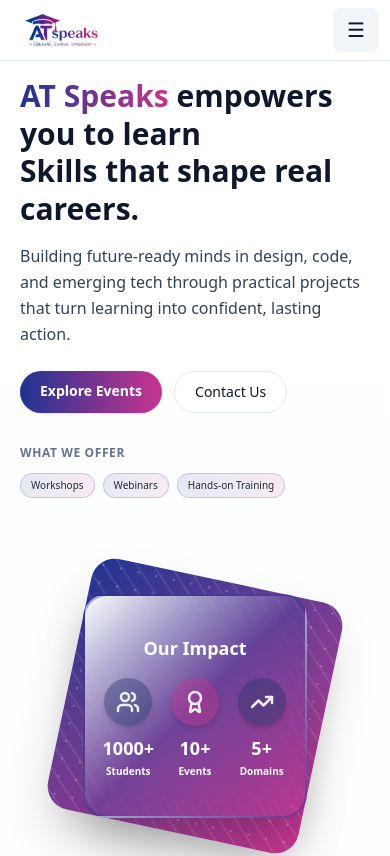
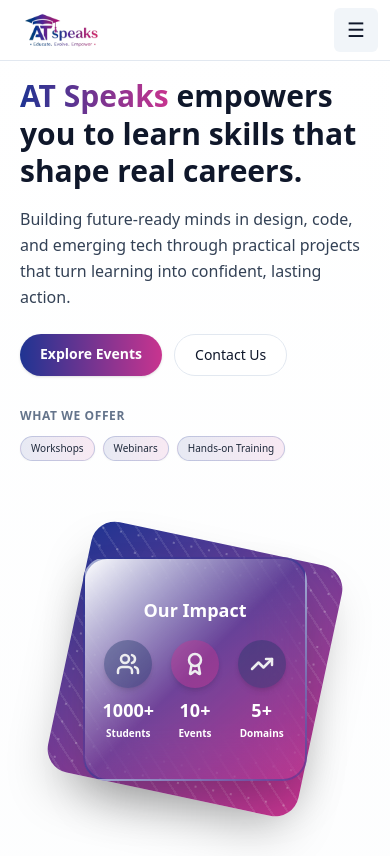
Before and after one commit to Atchaya-Senthilkumaran/atspeaks, a React (Vite) app: page / in a window 390 px wide. Shown: the top 856 px of the page. Built offline with nearby package versions, Linux system fonts and the light colour scheme; no server answers.

Commit message:
mobile resp12

```diff
--- a/src/components/Hero.jsx
+++ b/src/components/Hero.jsx
@@ -18,10 +18,10 @@ export default function Hero() {
           <span className="bg-gradient-to-r from-[#1f3492] to-[#c8348f] bg-clip-text text-transparent">
             AT Speaks
           </span>{" "}empowers
-           you to learn
+           you to learn skills that shape real careers.
           <br />
           <span className="text-slate-900">
-            Skills that shape real careers.
+            {/* Skills that shape real careers. */}
           </span>
         </h1>
 
```
